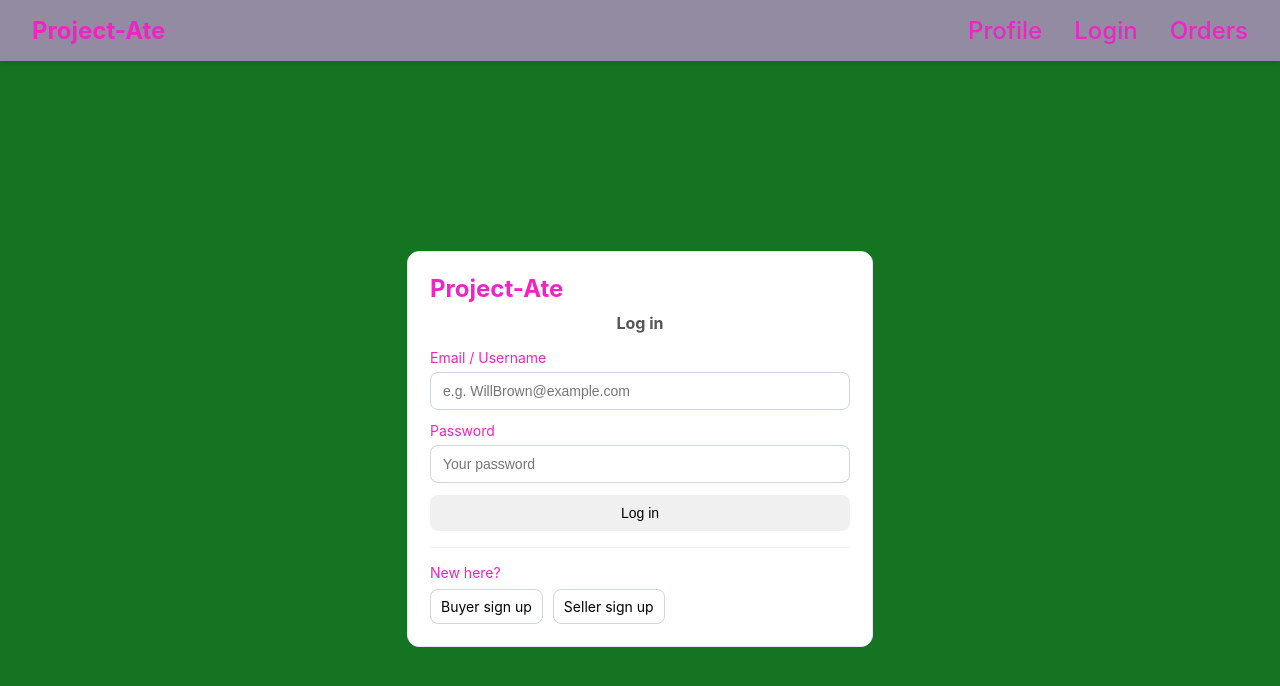
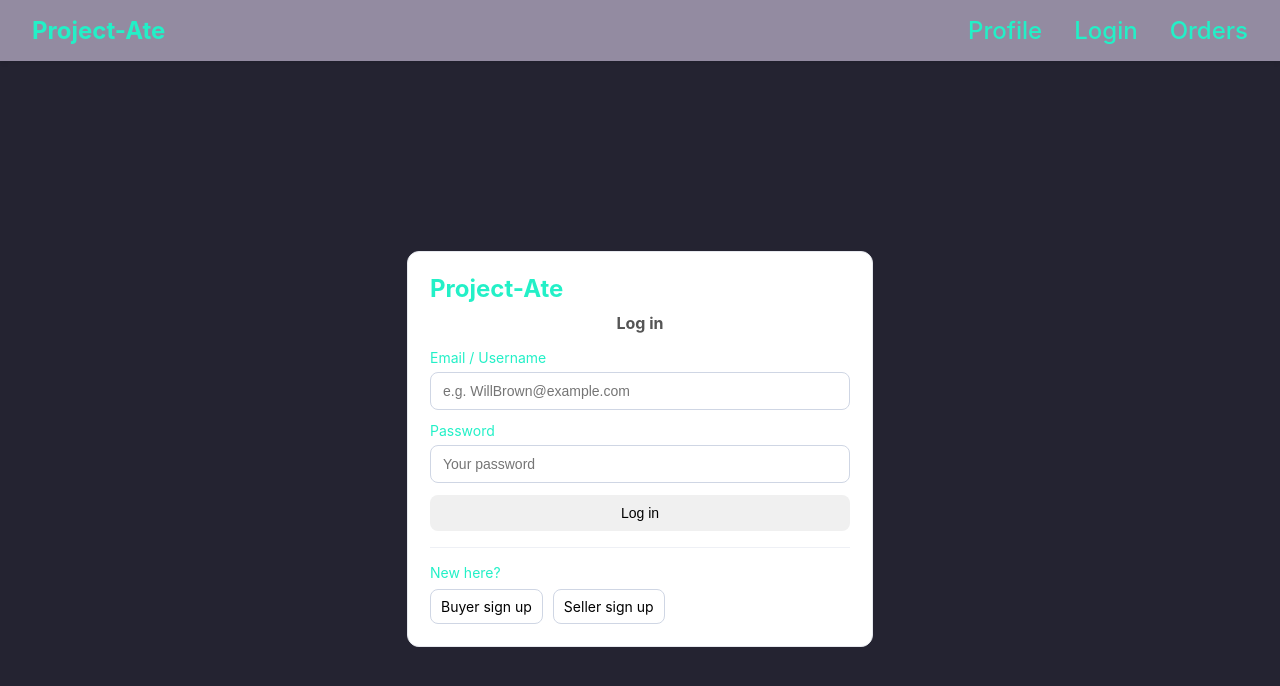
Before and after one commit to Project-Ate-COM2020/Project-Ate, a React (Vite) app in the folder frontend/: page / in a window 1280 px wide. Shown: the top 686 px of the page. Built offline with nearby package versions, Linux system fonts and the light colour scheme; no server answers.

Commit message:
Colour scheme

```diff
--- a/frontend/src/reusableComponents/root.css
+++ b/frontend/src/reusableComponents/root.css
@@ -24,12 +24,12 @@ $gradient-radial: radial-gradient(#242331ff, #23f0c7ff, #938ba1ff, #e4572eff, #f
 
 
 :root {
-    --main: rgb(20, 116, 33);
-    --accent: rgb(240, 35, 199);
+    --main: #242331ff;
+    --accent: #23f0c7ff;
     --accent2: #938ba1ff;
     --accent3: #e4572eff;
-    --accent4: #ffc914ff;
-    --accent1: var(--accent);
+    --accent4: #e4572eff;
+    --accent5: #ffc914ff;
 }
 
 /* This is background colours for every page - ensures consistency */
```
